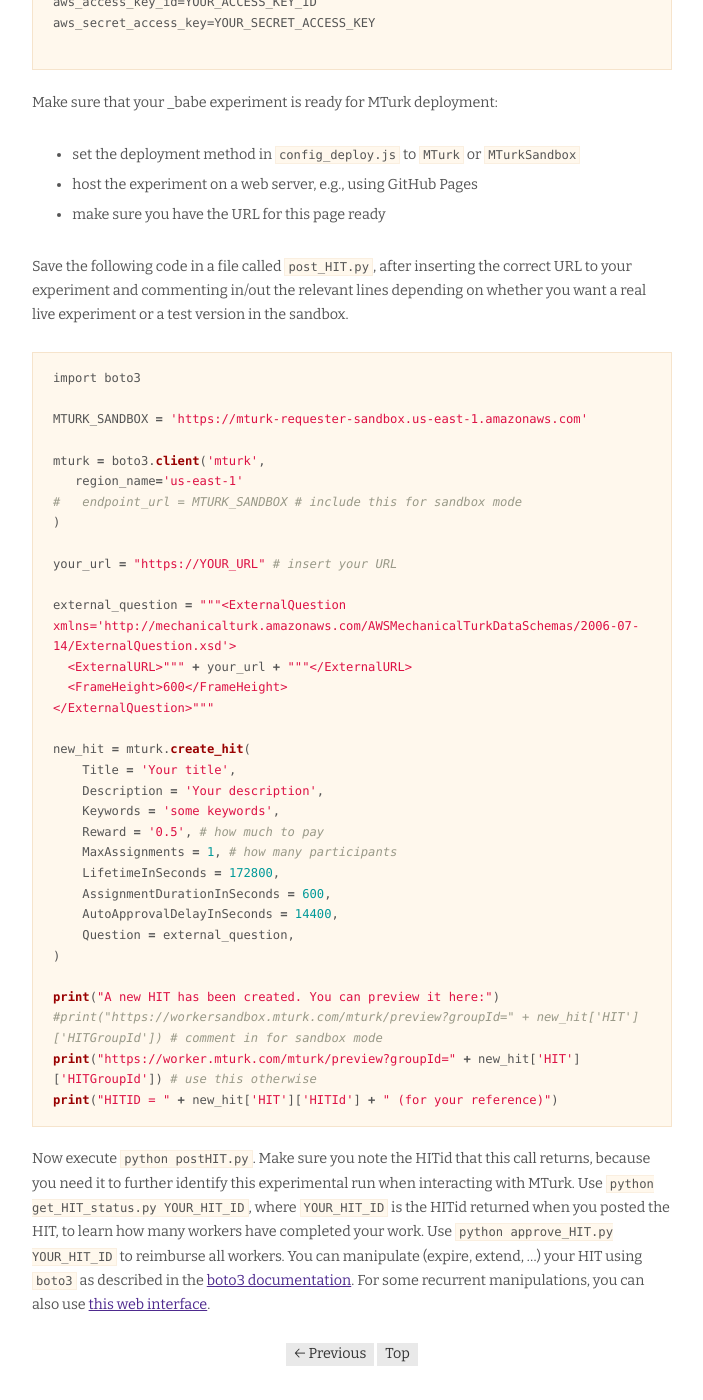
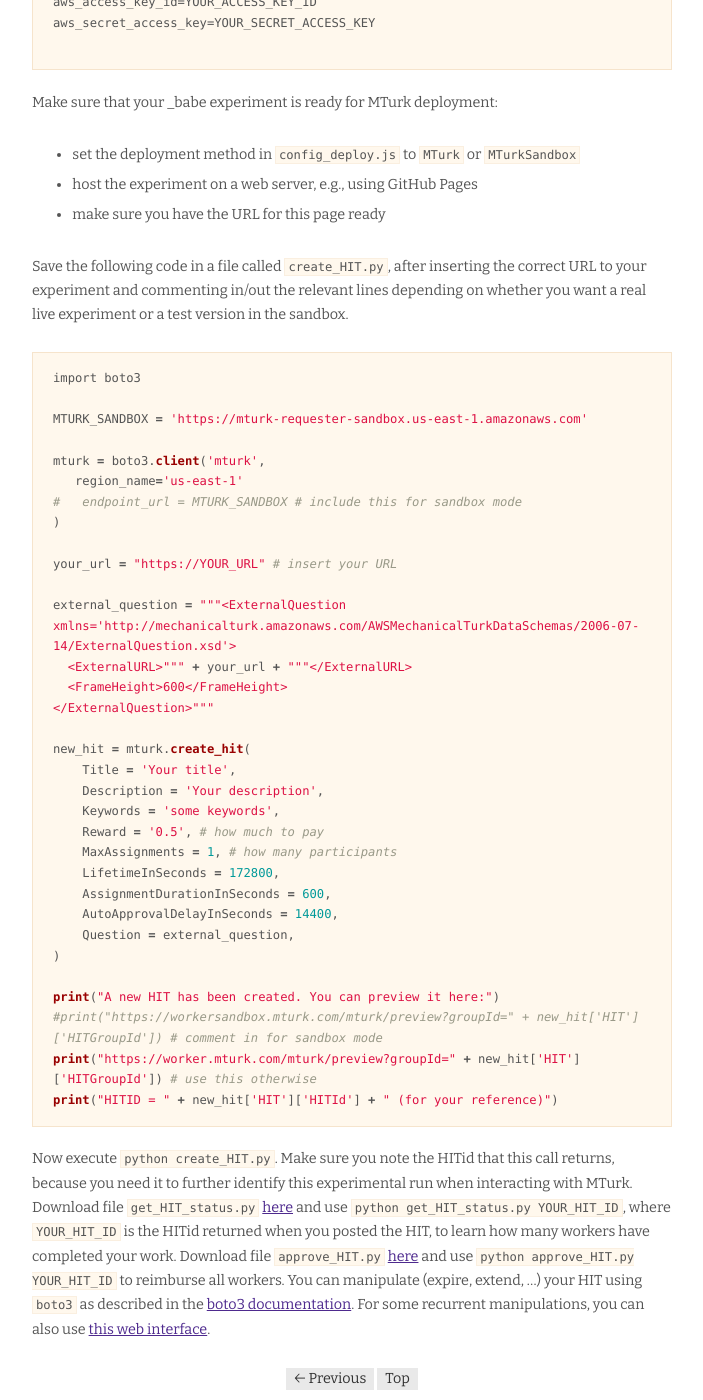
Before and after one commit to magpie-ea/magpie-site, a Jekyll site: the page built from docs/deployment.markdown, in a window 1280 px wide and 1400 px high, scrolled down 4574 px. Shown: the whole window, without its empty margins (138-841 px from the left). Built offline with Jekyll 4.4.1, drawn with Linux system fonts in a browser that asks for light colours; nearby versions of some CDN libraries; some of the changed text lies outside the part shown.

Commit message:
minor fixes to deployment on MTurk section

```diff
--- a/docs/deployment.markdown
+++ b/docs/deployment.markdown
@@ -127,7 +127,7 @@ Make sure that your _babe experiment is ready for MTurk deployment:
 - host the experiment on a web server, e.g., using GitHub Pages
 - make sure you have the URL for this page ready
 
-Save the following code in a file called `post_HIT.py`, after inserting the correct URL to your experiment and commenting in/out the relevant lines depending on whether you want a real live experiment or a test version in the sandbox.
+Save the following code in a file called `create_HIT.py`, after inserting the correct URL to your experiment and commenting in/out the relevant lines depending on whether you want a real live experiment or a test version in the sandbox.
 
 ~~~python
 import boto3
@@ -164,4 +164,4 @@ print("https://worker.mturk.com/mturk/preview?groupId=" + new_hit['HIT']['HITGro
 print("HITID = " + new_hit['HIT']['HITId'] + " (for your reference)")
 ~~~
 
-Now execute `python postHIT.py`. Make sure you note the HITid that this call returns, because you need it to further identify this experimental run when interacting with MTurk. Use `python get_HIT_status.py YOUR_HIT_ID`, where `YOUR_HIT_ID` is the HITid returned when you posted the HIT, to learn how many workers have completed your work. Use `python approve_HIT.py YOUR_HIT_ID` to reimburse all workers. You can manipulate (expire, extend, ...) your HIT using `boto3` as described in the  [boto3 documentation](http://boto3.readthedocs.io/en/latest/index.html). For some recurrent manipulations, you can also use [this web interface](https://manage-hits-individually.s3.amazonaws.com/v4.0/index.html).
+Now execute `python create_HIT.py`. Make sure you note the HITid that this call returns, because you need it to further identify this experimental run when interacting with MTurk. Download file `get_HIT_status.py` [here](https://github.com/babe-project/MTurkDeployTemplate/blob/master/get_HIT_status.py) and use `python get_HIT_status.py YOUR_HIT_ID`, where `YOUR_HIT_ID` is the HITid returned when you posted the HIT, to learn how many workers have completed your work. Download file `approve_HIT.py` [here](https://github.com/babe-project/MTurkDeployTemplate/blob/master/approve_HIT.py) and use `python approve_HIT.py YOUR_HIT_ID` to reimburse all workers. You can manipulate (expire, extend, ...) your HIT using `boto3` as described in the  [boto3 documentation](http://boto3.readthedocs.io/en/latest/index.html). For some recurrent manipulations, you can also use [this web interface](https://manage-hits-individually.s3.amazonaws.com/v4.0/index.html).
```
Also changed, not shown: other parts of docs/deployment.markdown (+2 -2 lines).
